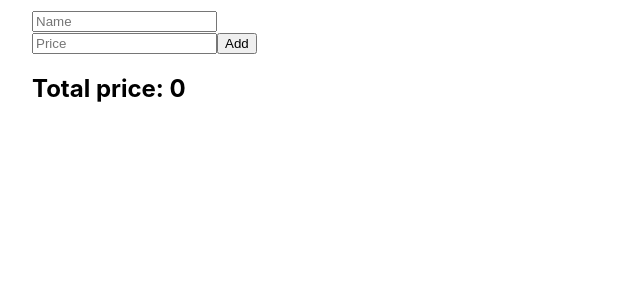
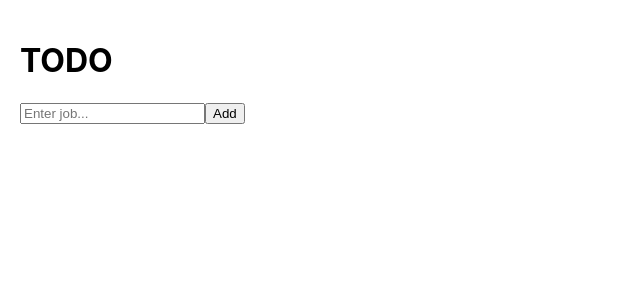
Before and after one commit to HARKINGS/REACT_JS_STUDY, a React (Create React App) app: page / in a window 1280 px wide. Shown: the top 300 px of the page, without its empty margins (0-640 px from the left). Built offline with nearby package versions, Linux system fonts and the light colour scheme.

Commit message:
update code

```diff
--- a/src/App.js
+++ b/src/App.js
@@ -1,56 +1,110 @@
 import "./App.css";
-import { useState, useMemo } from "react";
-// import Content from "./Content";
+import { useReducer, useRef } from "react";
 
-// 1. memo() => Higher Order Component (HOC) that prevents unnecessary re-renders
-// memo giúp ghi nhớ các component con, tránh việc re-render không cần thiết
-// Ví dụ: nếu component cha re-render, nhưng component con không thay đổi props (dạng text cố định), thì component con sẽ không re-render.
+// useReducer có tác dụng tương tự useState, nhưng có thể quản lý trạng thái phức tạp hơn.
+// useReducer nhận vào một hàm reducer và một giá trị khởi tạo.
+// Hàm reducer nhận vào hai tham số: state hiện tại và action, và trả về trạng thái mới.
+// Thường dùng khi cần quản lý nhiều trạng thái hoặc khi trạng thái phụ thuộc vào các trạng thái khác.
+// Ví dụ: quản lý một bộ đếm đơn giản với useReducer.
 
-// 2. useCallback() => Returns a memoized callback function
-// useCallback giúp ghi nhớ các hàm bằng cách tạo một tham chiếu bên ngoài để lưu hàm, tránh việc tạo mới hàm mỗi lần re-render
-// Ví dụ: nếu bạn truyền một hàm vào component con, và hàm đó không thay đổi, thì component con sẽ không re-render lại khi component cha re-render.
+// Với useState
+// 1. Init state: 0
+// 2. Action: Increment, Decrement, Reset
 
-// 3. useMemo() => Returns a memoized value
-// useMemo giúp ghi nhớ giá trị tính toán, tránh việc tính toán lại mỗi lần re-render
+// Với useReducer
+// 1. Init state: { count: 0 }
+// 2. Action: { type: "increment" }, { type: "decrement" }, { type: "reset" }
+// 3. Reducer: (state, action) => { switch (action.type) { case "increment": return { count: state.count + 1 }; case "decrement": return { count: state.count - 1 }; case "reset": return { count: 0 }; default: throw new Error(); } }
+// 4. Dispatch: dispatch({ type: "increment" }), dispatch({ type: "decrement" }), dispatch({ type: "reset" })
+
+// 1. initial state
+const initialState = {
+  job: "",
+  jobs: [],
+};
+
+// 2. Actions
+const SET_JOB = "set_job";
+const ADD_JOB = "add_job";
+const DELETE_JOB = "delete_job";
+
+// Có thể hiểu là tạo hàm để có thể dispatch 1 object action
+const setJob = (payload) => {
+  return { type: SET_JOB, payload };
+};
+
+const addJob = (payload) => {
+  return { type: ADD_JOB, payload };
+};
+
+const deleteJob = (payload) => {
+  return { type: DELETE_JOB, payload };
+};
+
+// 3. Reducer function
+function reducer(state, action) {
+  console.log("Prev state:", state);
+  console.log("Prev action:", action);
+
+  let newState = { ...state };
+
+  switch (action.type) {
+    case SET_JOB:
+      newState = {
+        ...state,
+        job: action.payload,
+      };
+      break;
+    case ADD_JOB:
+      newState = {
+        ...state,
+        jobs: [...state.jobs, action.payload],
+      };
+      break;
+    case DELETE_JOB:
+      const newJobs = [...state.jobs];
+      newJobs.splice(action.payload, 1); // Remove the job at the specified index
+
+      newState = {
+        ...state,
+        jobs: newJobs,
+      };
+      break;
+    default:
+      throw new Error(`Unknown action type: ${action.type}`);
+  }
+
+  return newState;
+}
 
 function App() {
-  const [name, setName] = useState("");
-  const [price, setPrice] = useState("");
-  const [products, setProducts] = useState([]);
+  const [state, dispatch] = useReducer(reducer, initialState);
+  const { job, jobs } = state;
 
-  const handleSubmit = () => {
-    setProducts((prev) => [...prev, { name, price: +price }]);
+  const handleAddJob = () => {
+    dispatch(addJob(job));
+    dispatch(setJob("")); // Clear the input after adding the job
+    inputRef.current.focus(); // Focus back on the input field
   };
 
-  const totalPrice = useMemo(() => {
-    const result = products.reduce((total, product) => {
-      console.log("calculate total price");
-      return total + product.price;
-    }, 0);
-    return result;
-  }, [products]);
+  const inputRef = useRef();
 
   return (
-    <div style={{ padding: "10px 32px" }}>
+    <div style={{ padding: "20px" }}>
+      <h1>TODO</h1>
       <input
+        ref={inputRef}
         type="text"
-        placeholder="Name"
-        value={name}
-        onChange={(e) => setName(e.target.value)}
+        placeholder="Enter job..."
+        value={job}
+        onChange={(e) => dispatch(setJob(e.target.value))}
       />
-      <br />
-      <input
-        type="number"
-        placeholder="Price"
-        value={price}
-        onChange={(e) => setPrice(e.target.value)}
-      />
-      <button onClick={handleSubmit}>Add</button>
-      <h2>Total price: {totalPrice}</h2>
+      <button onClick={handleAddJob}>Add</button>
       <ul>
-        {products.map((product, index) => (
+        {jobs.map((job, index) => (
           <li key={index}>
-            {product.name} - {product.price}
+            {job}
+            <span onClick={() => dispatch(deleteJob(index))}>&times;</span>
           </li>
         ))}
       </ul>
--- a/src/index.js
+++ b/src/index.js
@@ -21,9 +21,9 @@ import reportWebVitals from "./reportWebVitals";
 
 const root = ReactDOM.createRoot(document.getElementById("root"));
 root.render(
-  <React.StrictMode>
-    <App />
-  </React.StrictMode>
+  // <React.StrictMode>
+  <App />
+  // </React.StrictMode>
 );
 
 // If you want to start measuring performance in your app, pass a function
```
